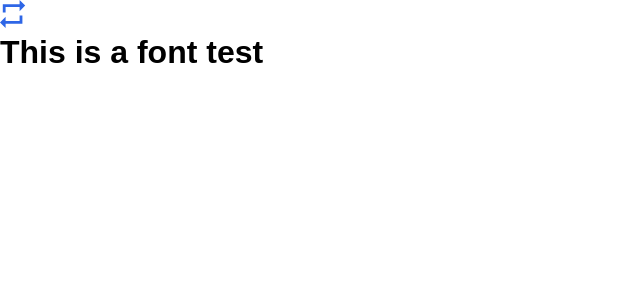
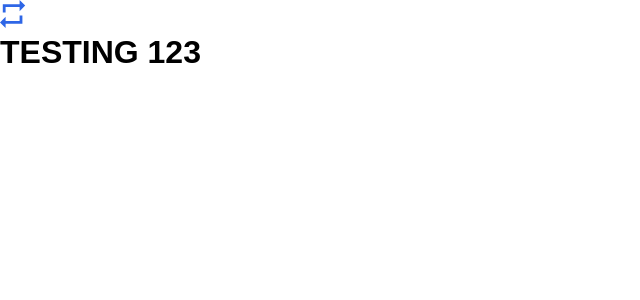
Before and after one commit to shan1y/instock-client, a React (Create React App) app: page / in a window 1280 px wide. Shown: the top 300 px of the page, without its empty margins (0-640 px from the left). Built offline with nearby package versions, Linux system fonts and the light colour scheme.

Commit message:
created initial structure for warehouse add form

```diff
--- a/src/App.js
+++ b/src/App.js
@@ -6,18 +6,19 @@ import FooterSection from "./components/FooterSection/FooterSection";
 // import WareHousePage from "";
 // import InventoryPage from "";
 
+import WarehouseAdd from "./components/WarehouseComponents/WarehouseAdd/WarehouseAdd";
+
 class App extends React.Component {
   render() {
     return (
       <BrowserRouter>
         <HeaderSection />
         <Switch>
+          <h1>TESTING 123</h1>
           {/* <Route to="/" exact component={WareHousePage}></Route> */}
           {/* <Route to="/inventory" component={InventoryPage}></Route> */}
           {/* Left this in from FAM-2 PR, can remove anytime*/}
-          <div className="App">
-            <h1>This is a font test</h1>
-          </div>
+          <Route to="/warehouse/add" exact component={WarehouseAdd} />
         </Switch>
         <FooterSection />
       </BrowserRouter>
--- /dev/null
+++ b/src/components/WarehouseComponents/WarehouseAdd/WarehouseAdd.js
@@ -0,0 +1,10 @@
+import "./WarehouseAdd.scss";
+import { Component } from "react";
+
+class WarehouseAdd extends Component {
+  render() {
+    return <h1>welcome to warehouse add page</h1>;
+  }
+}
+
+export default WarehouseAdd;
```
